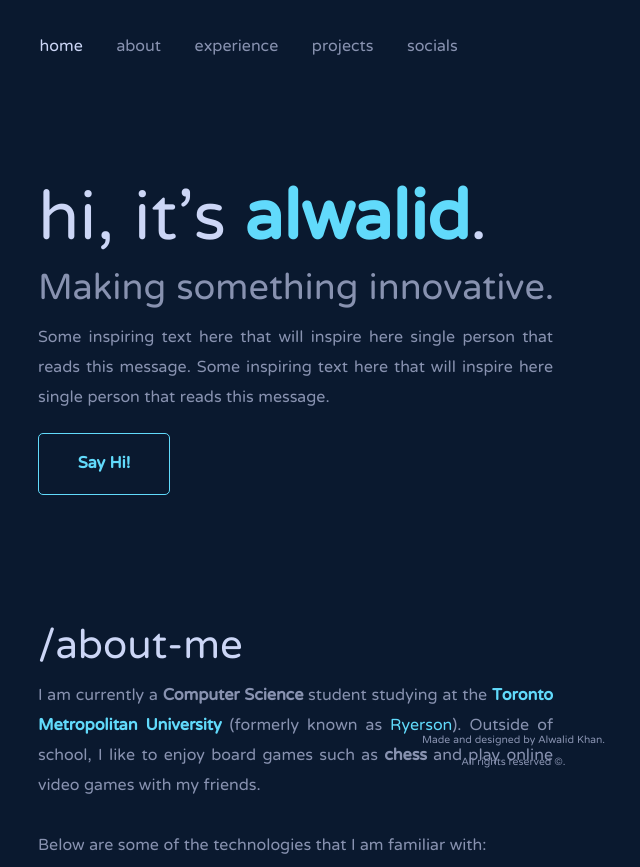
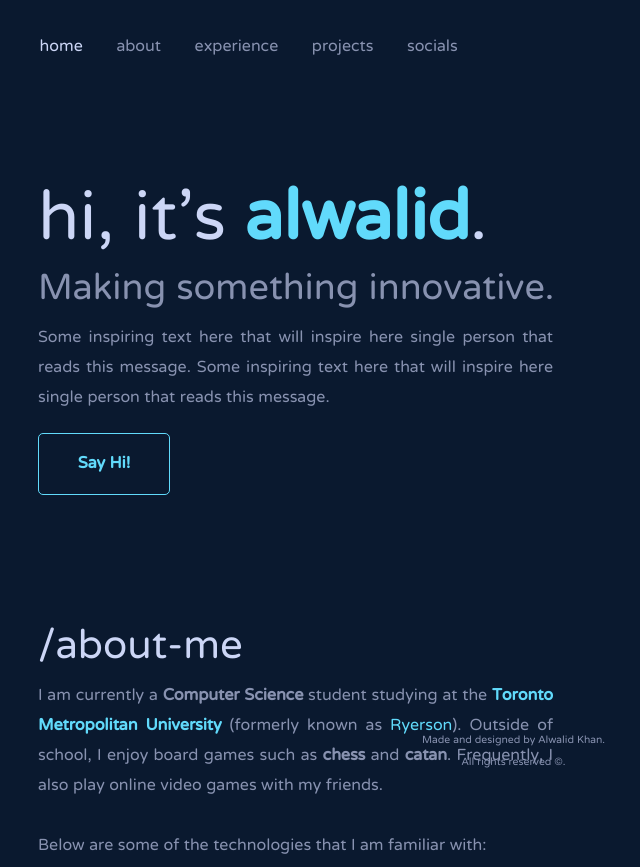
Before and after one commit to wxlkda/realport, a React (Create React App) app: page / in a window 1280 px wide. Shown: the whole page, without its empty margins (154-794 px from the left). Built offline with nearby package versions, Linux system fonts and the light colour scheme.

Commit message:
fixed issue with the footer being inside a div

```diff
--- a/src/App.js
+++ b/src/App.js
@@ -79,7 +79,7 @@ function About() {
       </span>
       <div className="about-info body-text">
         I am currently a <b>Computer Science</b> student studying at the <span className="special"><b> Toronto Metropolitan University</b></span> (formerly known as <span className="special">Ryerson</span>).
-        Outside of school, I like to enjoy board games such as <b>chess</b> and play online video games with my friends.
+        Outside of school, I enjoy board games such as <b>chess</b> and <b>catan</b>. Frequently, I also   play online video games with my friends.
         <br></br>
         <br></br>
         Below are some of the technologies that I am familiar with:
```
